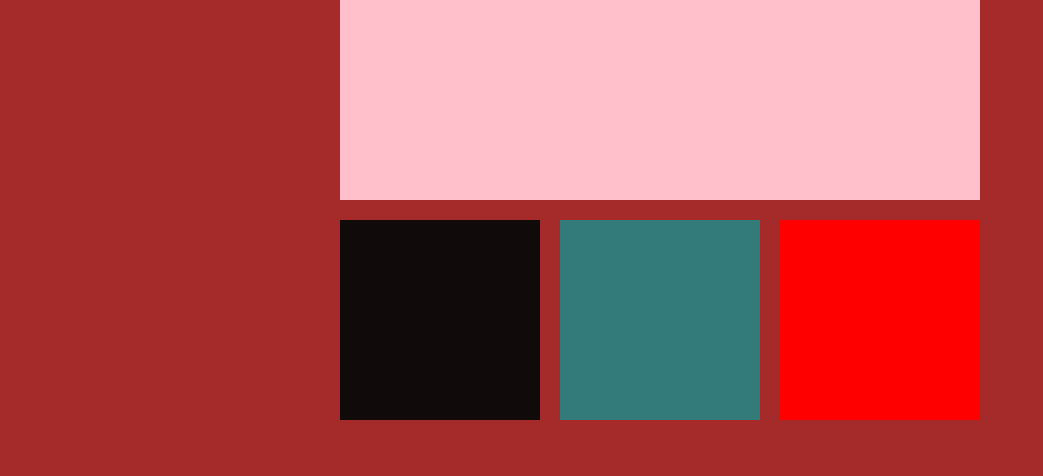
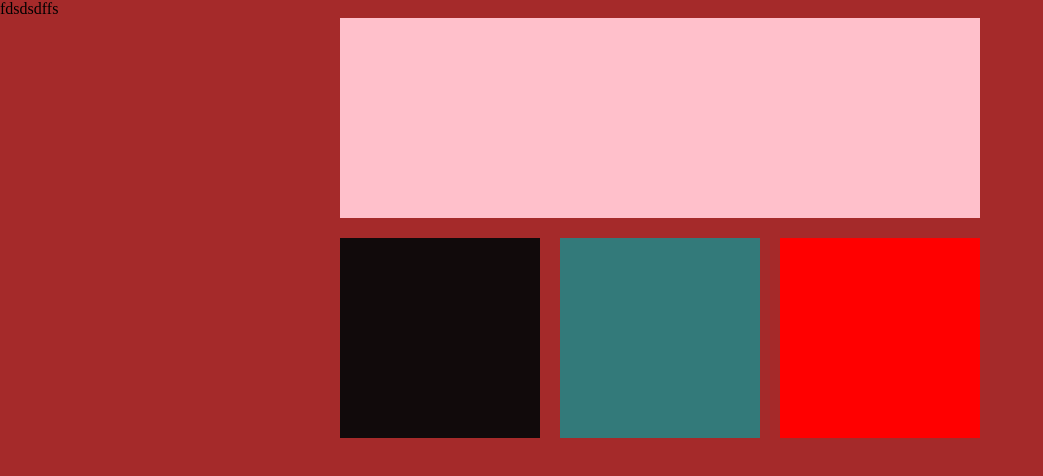
Before and after one commit to YILDIRIMERYILMAZ/yld, a plain HTML site: page index.html in a window 1280 px wide. Shown: the whole page, without its empty margins (0-1043 px from the left). Drawn offline with Linux system fonts and the light colour scheme.

Commit message:
Update index.html

```diff
--- a/index.html
+++ b/index.html
@@ -35,6 +35,7 @@ grid-template-columns: 200px 200px 200px;}
 </style>
     </head>
     <body>
+        fdsdsdffs
 <div class="container"   >
     <div class="kutu1"></div>
     <div class="kutu2"></div>
```
